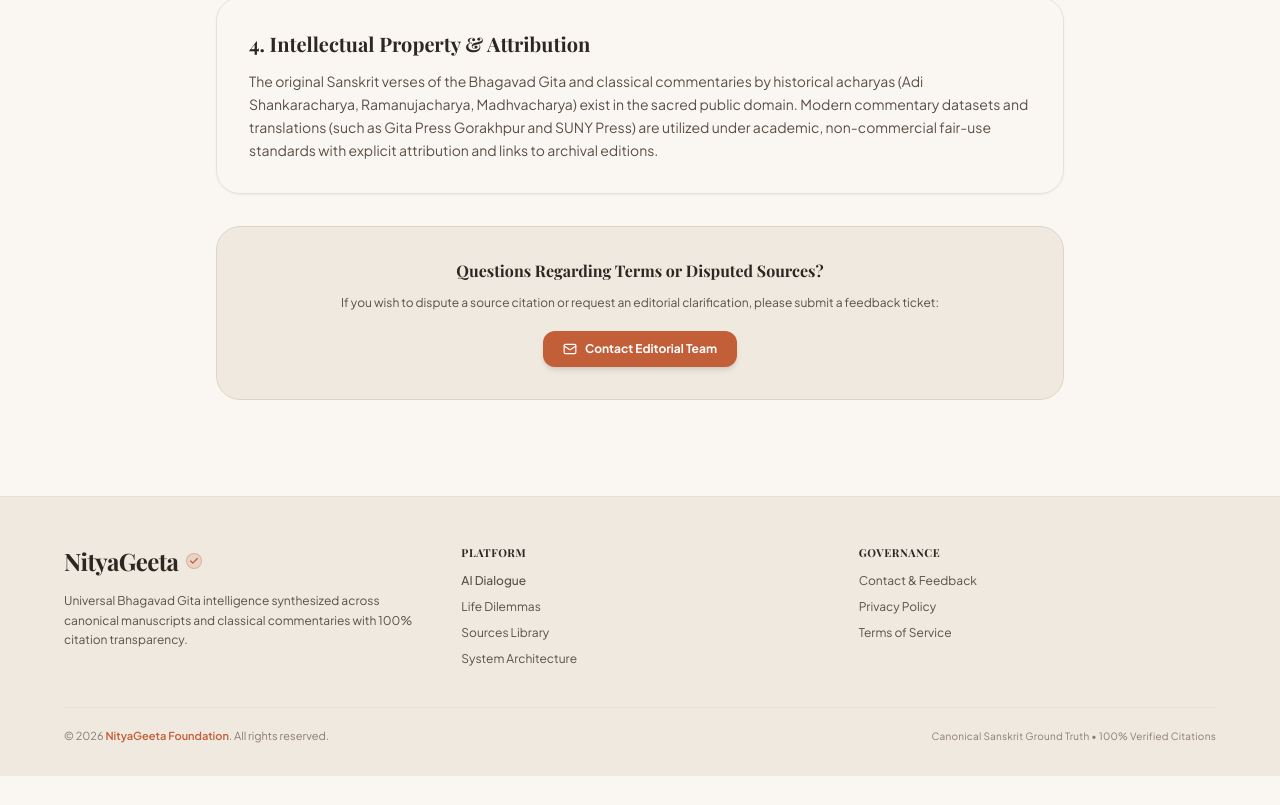
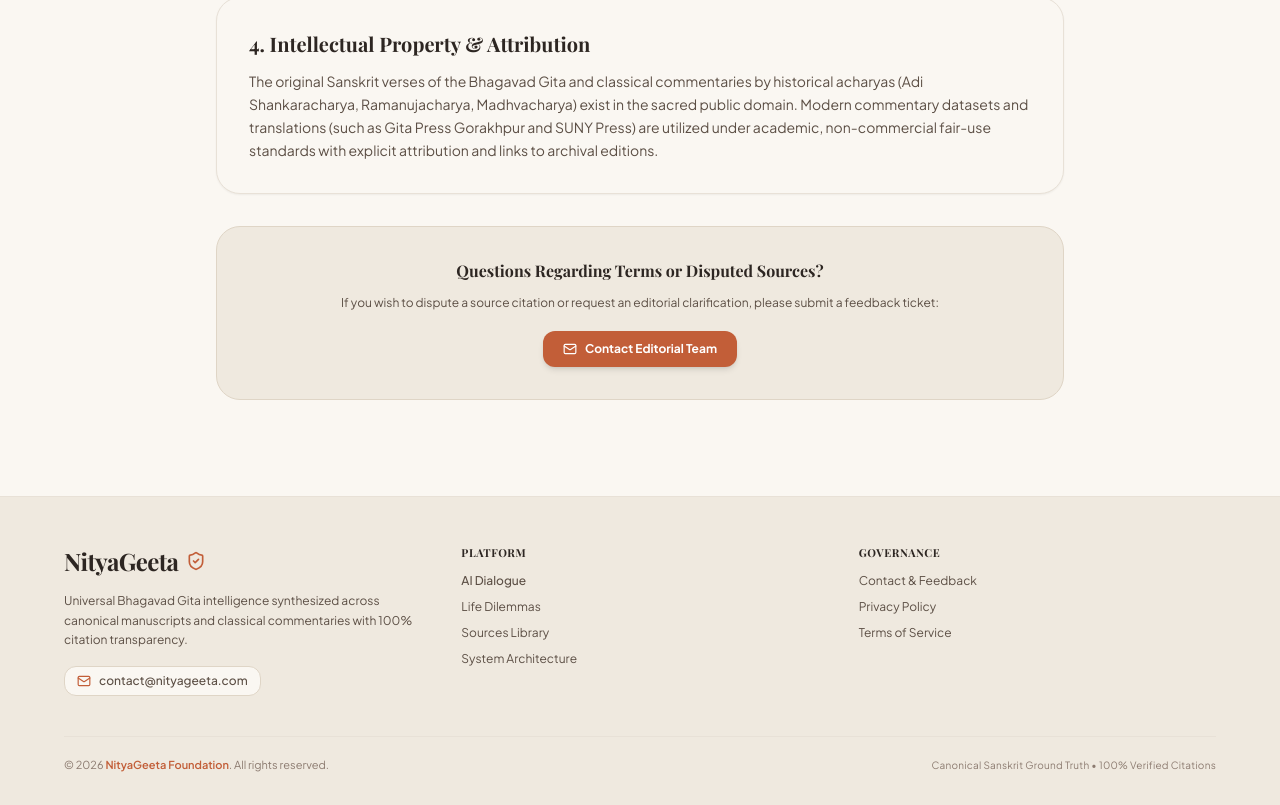
Before and after one commit to MeetAhalpara/NityaGeeta, a Next.js app in the folder frontend/: page /terms in a window 1280 px wide. Shown: the part 1092-1897 px from the top of the page. Before the commit the page ends 1868 px from the top, so only its background shows below. Built offline with nearby package versions, Linux system fonts and the light colour scheme; no server answers; a web font is replaced by a local one.

Commit message:
feat(ui): display verified shield check and support email link in footer (#96)
* feat(ui): display verified shield check and support email link in footer

* fix(types): wrap ShieldCheck in span for valid title typing

```diff
--- a/frontend/src/components/Footer.tsx
+++ b/frontend/src/components/Footer.tsx
@@ -2,7 +2,7 @@
 
 import Link from "next/link";
 import { useRouter } from "next/navigation";
-import { Check } from "lucide-react";
+import { ShieldCheck, Mail } from "lucide-react";
 
 export function Footer() {
   const router = useRouter();
@@ -16,17 +16,26 @@
             <h3 className="font-serif text-2xl font-bold text-[#2D2622] dark:text-[#F5F2EB] tracking-tight">
               NityaGeeta
             </h3>
-            <span
-              className="inline-flex items-center justify-center w-4 h-4 rounded-full bg-[#C25E38]/15 dark:bg-[#E06D43]/20 text-[#C25E38] dark:text-[#E06D43] border border-[#C25E38]/30 dark:border-[#E06D43]/40"
-              title="Verified"
-              aria-label="Verified"
-            >
-              <Check className="w-2.5 h-2.5 stroke-[3]" />
+            <span title="Verified Canonical Ground Truth">
+              <ShieldCheck
+                className="w-5 h-5 text-[#C25E38] dark:text-[#E06D43] shrink-0"
+                aria-label="Verified Canonical Ground Truth"
+              />
             </span>
           </div>
           <p className="text-xs text-[#5C4F45] dark:text-[#D4C7B8] leading-relaxed max-w-sm">
             Universal Bhagavad Gita intelligence synthesized across canonical manuscripts and classical commentaries with 100% citation transparency.
           </p>
+          <div className="pt-0.5">
+            <a
+              href="mailto:contact@nityageeta.com"
+              className="inline-flex items-center gap-2 px-3 py-1.5 rounded-xl bg-[#FAF7F2] dark:bg-[#201C19] border border-[#DFD5C6] dark:border-[#38332E] text-[#5C4F45] dark:text-[#D4C7B8] hover:text-[#C25E38] dark:hover:text-[#E06D43] hover:border-[#C25E38]/40 transition text-xs font-medium cursor-pointer shadow-xs"
+              title="Official Contact & Support Email"
+            >
+              <Mail className="w-3.5 h-3.5 text-[#C25E38] dark:text-[#E06D43]" />
+              <span>contact@nityageeta.com</span>
+            </a>
+          </div>
         </div>
 
         {/* Column 2: Platform Navigation */}
```
